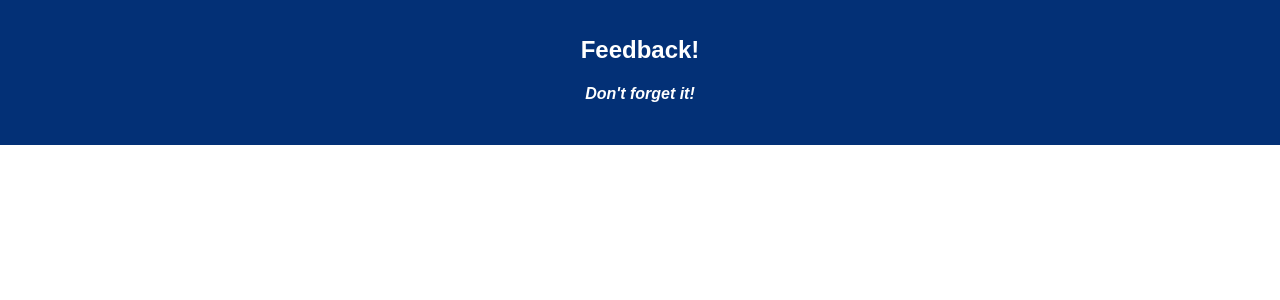
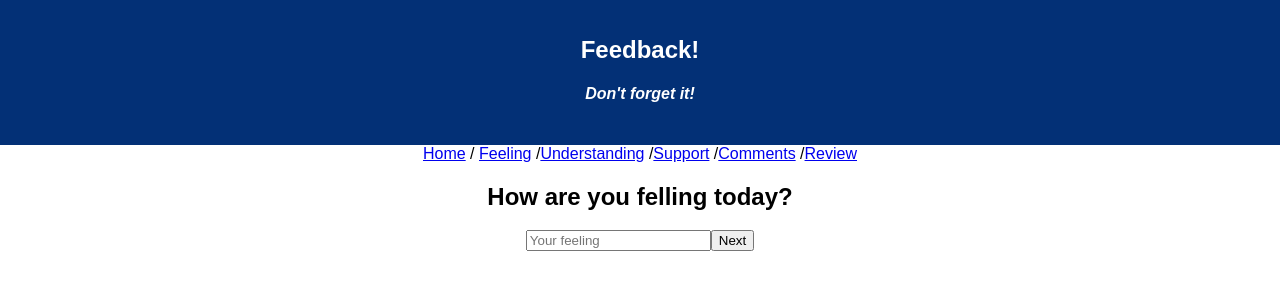
Before and after one commit to Thy696/redux-feedback-loop, a React (Create React App) app: page /#/feeling in a window 1280 px wide. Shown: the top 300 px of the page. Built offline with nearby package versions, Linux system fonts and the light colour scheme.

Commit message:
basic setup HashRouter, have inputs fields, be able to moving with components

```diff
--- a/package.json
+++ b/package.json
@@ -8,7 +8,10 @@
     "pg": "^7.4.1",
     "react": "^16.8.6",
     "react-dom": "^16.8.6",
-    "react-scripts": "^3.4.0"
+    "react-redux": "^7.2.0",
+    "react-router-dom": "^5.1.2",
+    "react-scripts": "^3.4.0",
+    "redux": "^4.0.5"
   },
   "devDependencies": {
     "nodemon": "^1.18.5"
--- a/src/components/App/App.js
+++ b/src/components/App/App.js
@@ -1,21 +1,73 @@
 import React, { Component } from 'react';
-import axios from 'axios';
+// import axios from 'axios';
 import './App.css';
+import { connect } from 'react-redux';
+import { HashRouter, Route, Link } from 'react-router-dom'
+
+import Home from '../Home/Home'
+import Feeling from '../Feeling/Feeling'
+import Understanding from '../Understanding/Understanding'
+import Support from '../Support/Support'
+import Comments from '../Comments/Comments'
+import Review from '../_Review/Review'
+
 
 
 class App extends Component {
+  state={ //Create an state to store all of data that user input
+    feedback :{
+      feeling:'',
+      understanding:'',
+      support:'',
+      comment:'',
+    },
+    review: [],
+  }
+
+  componentDidMount() {
+    console.log('in componentDidMount', this.props)
+  };
+
+  handleChangefor =() =>{
+    console.log('in handleChangefor');
+  }
+
+
   render() {
     return (
       <div className="App">
         <header className="App-header">
           <h1 className="App-title">Feedback!</h1>
           <h4><i>Don't forget it!</i></h4>
-          <p></p>
+
         </header>
-        <br/>
+        <nav>
+          <HashRouter>{/* I use HashRouter to be able to move back and forth components */}
+            {/*I create each link address for each component */}
+            <Link to='/'>Home</Link> / {/*I have an Home component to start the app feedback */}
+            <Link to='/feeling'>Feeling</Link> /
+            <Link to='/understanding'>Understanding</Link> /
+            <Link to='/support'>Support</Link> /
+            <Link to='/comments'>Comments</Link> /
+            <Link to='/review'>Review</Link>
+
+
+
+            <Route exact path='/' component={Home} />
+            <Route path='/feeling' component={Feeling} />
+            <Route path='/understanding' component={Understanding} />
+            <Route path='/support' component={Support} />
+            <Route path='/comments' component={Comments} />
+            <Route path='/review' component={Review} />
+
+
+          </HashRouter>
+        </nav>
+
       </div>
     );
   }
 }
 
-export default App;
+const putReduxStateOnProps = (reduxState) => ({ reduxState });
+export default connect(putReduxStateOnProps)(App);
--- /dev/null
+++ b/src/components/Comments/Comments.js
@@ -0,0 +1,24 @@
+import React, { Component } from 'react';
+
+class Comment extends Component {
+
+    state={ //Create an state to store all of data that user input
+          comment:'',
+      }
+
+    handleNext=()=>{ // handle next button to moving to understanding component
+        console.log('Next clicked!')
+        this.props.history.push('/review');
+    }
+    render() {
+        return (
+            <div>
+                <h1>Any comment you want to leave?</h1>
+                <input type="text" />
+                <button onClick={this.handleNext} >Next</button>{/*when the next button is clicked, it will switch to the review component*/}
+
+            </div>
+        )
+    }
+}
+export default Comment;
--- /dev/null
+++ b/src/components/Feeling/Feeling.js
@@ -0,0 +1,26 @@
+import React, { Component } from 'react';
+
+class Feeling extends Component {
+    state = { //Create an state to store all of data that user input
+        feeling: '',
+
+    }
+
+    handleNext = () => { // handle next button to moving to understanding component
+        console.log('Next clicked!')
+        this.props.history.push('/understanding');
+    }
+
+
+
+    render() {
+        return (
+            <div>
+                <h1>How are you felling today?</h1>
+                <input type="number" placeholder="Your feeling" />
+                <button onClick={this.handleNext} >Next</button>{/*when the next button is clicked, it will switch to the understanding component*/}
+            </div>
+        )
+    }
+}
+export default Feeling;
--- /dev/null
+++ b/src/components/Home/Home.js
@@ -0,0 +1,21 @@
+import React, { Component } from 'react';
+
+class Home extends Component {
+
+    handleGo=()=>{ // handle Go button to bring the use to the Feeling component
+        console.log('go clicked!')
+        this.props.history.push('/feeling');
+
+    }
+
+    render() {
+        return (
+            <div>
+                <h1>Home</h1>
+                <h2>Start giving feedback</h2>
+                <button onClick = {this.handleGo}>Go</button>{/*when the Go button is clicked, it will switch to the feeling component*/}
+            </div>
+        )
+    }
+}
+export default Home;
--- /dev/null
+++ b/src/components/Support/Support.js
@@ -0,0 +1,26 @@
+import React, { Component } from 'react';
+
+class Support extends Component {
+
+    state = { //Create an state to store all of data that user input
+        support: '',
+    }
+
+    handleNext = () => { // handle next button to moving to comments component
+        console.log('Next clicked!')
+        this.props.history.push('/comments');
+    }
+
+    render() {
+        return (
+            <div>
+                <h1>How well are you being supported?</h1>
+                <input type="text" />
+
+                <button onClick={this.handleNext} >Next</button>{/*when the next button is clicked, it will switch to the comment component*/}
+
+            </div>
+        )
+    }
+}
+export default Support;
--- /dev/null
+++ b/src/components/Understanding/Understanding.js
@@ -0,0 +1,27 @@
+import React, { Component } from 'react';
+
+class Understanding extends Component {
+    state = { //Create an state to store all of data that user input
+
+        understanding: '',
+    }
+
+
+        handleNext=() => { // handle next button to moving to support component
+            console.log('Next clicked!')
+            this.props.history.push('/support');
+        }
+
+    render() {
+            return (
+                <div>
+                    <h1>How well are you understanding the content?</h1>
+                    <input type="text" />
+
+                    <button onClick={this.handleNext} >Next</button>{/*when the next button is clicked, it will switch to the support component*/}
+
+                </div>
+            )
+        }
+    }
+    export default Understanding;
--- /dev/null
+++ b/src/components/_Review/Review.js
@@ -0,0 +1,28 @@
+import React, { Component } from 'react';
+
+class Review extends Component {
+
+    state={ //Create an state to store all of data that user input
+        review: [],
+      }
+
+    render() {
+        return (
+            <div>
+                {/*I create an form to submit all of the data which was the user type on the inputs in components
+                 and the send it to database */}
+                <form onSubmit={this.handleSubmit}>
+                    <h1>Review you feedback</h1>
+                    <p>Feeling: </p>
+                    <p>Understanding: </p>
+                    <p>Support: </p>
+                    <p>Comments: </p>
+                    <input type="submit" />
+                </form>
+
+
+            </div>
+        )
+    }
+}
+export default Review;
--- a/src/index.js
+++ b/src/index.js
@@ -3,6 +3,23 @@ import ReactDOM from 'react-dom';
 import './index.css';
 import App from './components/App/App';
 import registerServiceWorker from './registerServiceWorker';
+import { createStore } from 'redux';
+import { Provider } from 'react-redux';
 
-ReactDOM.render(<App />, document.getElementById('root'));
+// const firstReducerInitialState = [];
+
+const firstReducer = (state, property) => {
+    console.log('in firstReducer');
+
+    return {};
+}
+
+const storeInstance = createStore(firstReducer);
+
+ReactDOM.render(
+    <Provider store={storeInstance}>
+        <App />
+    </Provider>,
+    document.getElementById('root'));
+
 registerServiceWorker();
```
Also changed, not shown: 2 other files (tests, documents, lock files or other folders).
